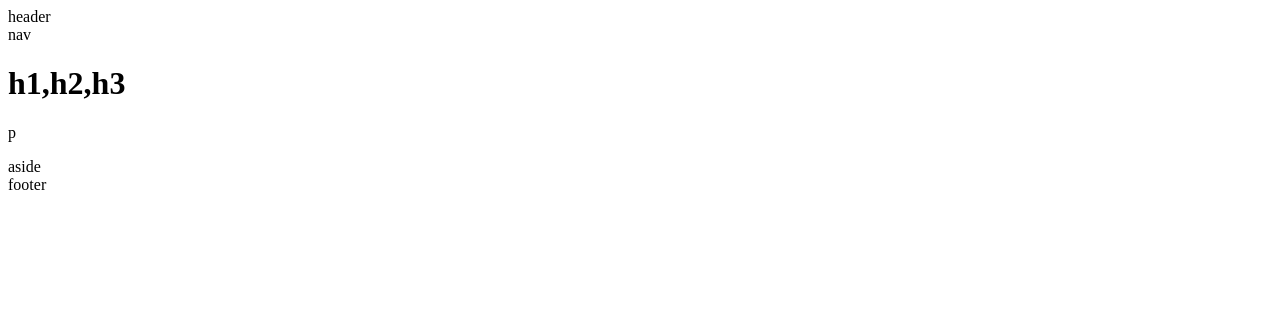
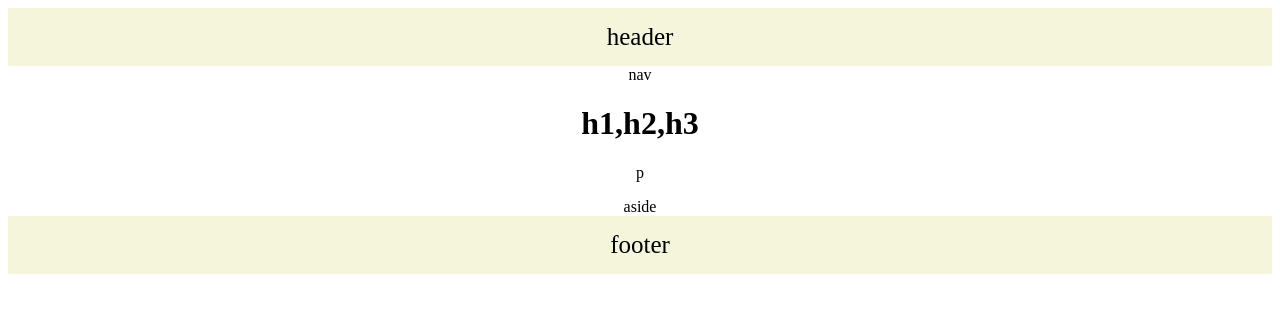
Before and after one commit to fkabir101/HW-Wireframe, a plain HTML site: page index.html in a window 1280 px wide. Drawn offline with Linux system fonts and the light colour scheme.

Commit message:
Header and Footer finished

```diff
--- a/index.html
+++ b/index.html
@@ -5,6 +5,7 @@
   <meta name="viewport" content="width=device-width, initial-scale=1.0">
   <meta http-equiv="X-UA-Compatible" content="ie=edge">
   <title>Document</title>
+  <link rel="stylesheet" type="text/css" href="style.css">
 </head>
 <body>
   <header>header</header>
--- a/style.css
+++ b/style.css
@@ -0,0 +1,10 @@
+*{
+  box-sizing: border-box;
+  text-align: center;
+}
+
+header, footer{
+  background-color: beige;
+  font-size: 25px;
+  padding: 15px;
+}
```
